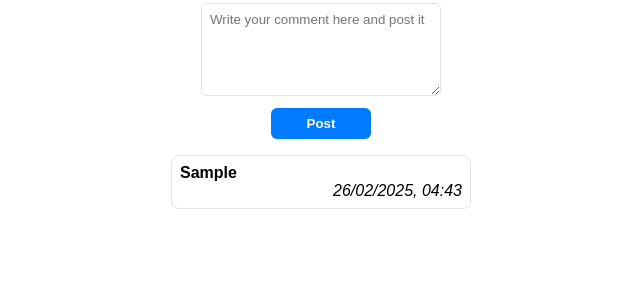
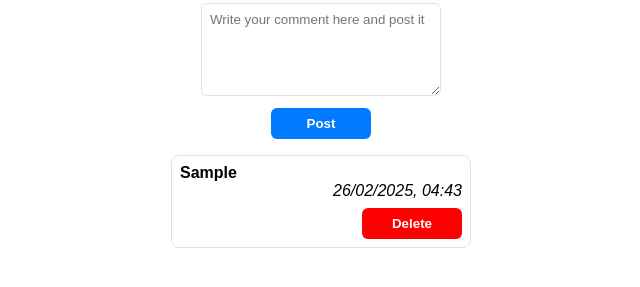
Before and after one commit to Emirchelo-Lopez/DEVF-EXT-JS101, a plain HTML site: page index.html in a window 1280 px wide. Both pictures are taken after typing "Sample" into the empty fields and a click on the button "Post". Shown: the part 49-336 px from the top of the page, without its empty margins (319-959 px from the left). Drawn offline with Linux system fonts and the light colour scheme; a web font is replaced by a local one.

Commit message:
eliminate comment button added

```diff
--- a/index.css
+++ b/index.css
@@ -25,6 +25,16 @@ h1 {
   text-align: center;
 }
 
+button {
+  width: 100px;
+  height: fit-content;
+  padding: 8px 18px;
+  border: none;
+  border-radius: 6px;
+  font-weight: 600;
+  cursor: pointer;
+}
+
 form {
   display: flex;
   flex-direction: column;
@@ -42,15 +52,8 @@ form textarea {
 }
 
 form button {
-  width: 100px;
-  height: fit-content;
-  padding: 8px 18px;
-  border: none;
-  border-radius: 6px;
-  font-weight: 600;
   background-color: #007bff;
   color: white;
-  cursor: pointer;
 }
 
 form button:hover {
@@ -73,3 +76,14 @@ form button:hover {
   align-self: flex-end;
   font-weight: normal;
 }
+
+#newComments button {
+  align-self: flex-end;
+  margin-top: 8px;
+  background-color: red;
+  color: white;
+}
+
+#newComments button:hover {
+  background-color: rgb(168, 5, 5);
+}
--- a/index.js
+++ b/index.js
@@ -31,8 +31,16 @@ commentForm.addEventListener("submit", () => {
   // assigning the date and time to the span
   lastPosted.textContent = formatDate();
 
+  // creating delete button
+  const deleteButton = document.createElement("button");
+  deleteButton.textContent = "Delete";
+  deleteButton.addEventListener("click", () => {
+    newComment.remove(); // Remove the comment when the delete button is clicked
+  });
+
   // adding the span to list item
   newComment.appendChild(lastPosted);
+  newComment.appendChild(deleteButton);
 
   // adding the list item to the ul
   newComments.appendChild(newComment);
```
Also changed, not shown: index.html (+1 -0 lines).
